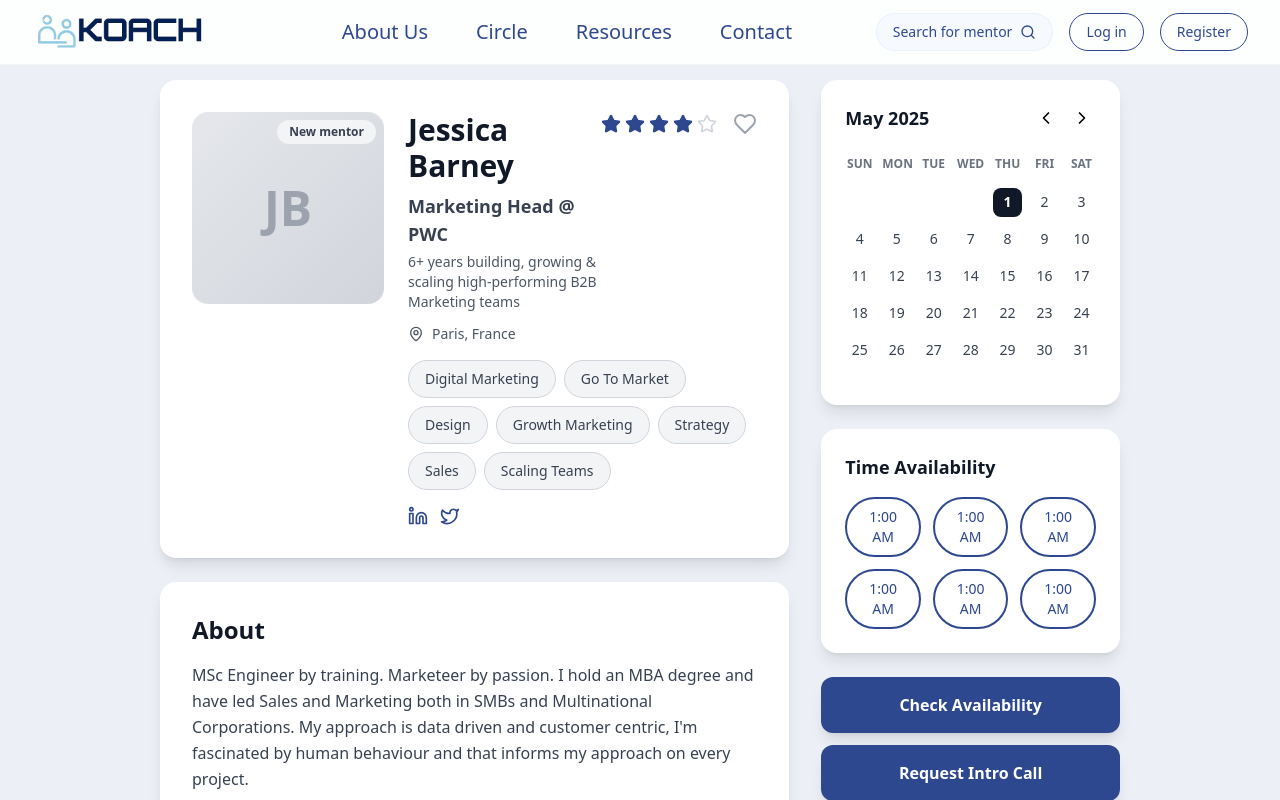
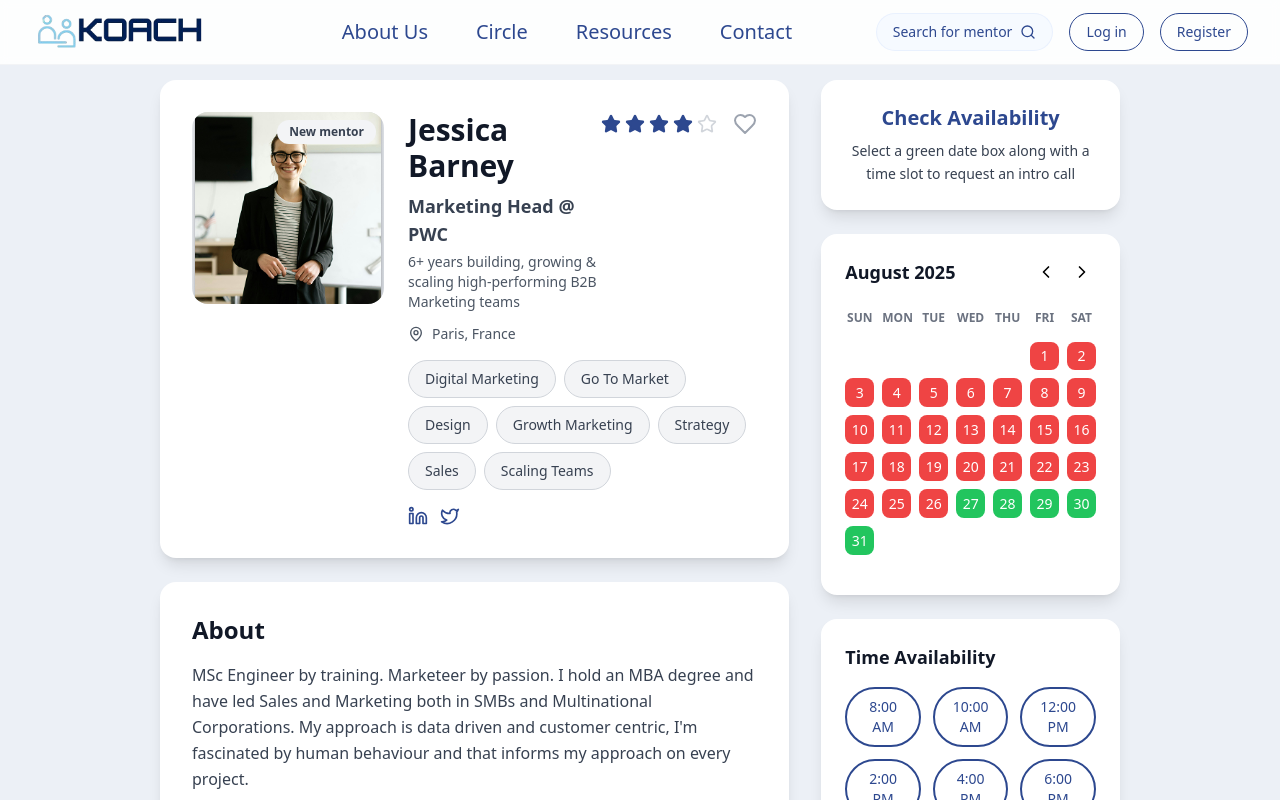
Before and after one commit to sumitkshaw/Koach, a React (Vite) app: page /listing/jessica in a window 1280 px wide. Shown: the top 800 px of the page. Built offline with nearby package versions, Linux system fonts and the light colour scheme; no server answers.

Commit message:
booking-1

```diff
--- a/package.json
+++ b/package.json
@@ -13,6 +13,7 @@
     "appwrite": "^20.1.0",
     "autoprefixer": "^10.4.20",
     "axios": "^1.7.9",
+    "d3-geo": "^3.1.1",
     "firebase": "^11.9.1",
     "framer-motion": "^12.4.5",
     "lucide": "^0.473.0",
@@ -23,8 +24,10 @@
     "react-feather": "^2.0.10",
     "react-icons": "^5.4.0",
     "react-router-dom": "^7.1.1",
+    "react-simple-maps": "^3.0.0",
     "tailwind-scrollbar-hide": "^2.0.0",
-    "tailwindcss": "^3.4.16"
+    "tailwindcss": "^3.4.16",
+    "world-atlas": "^2.0.2"
   },
   "devDependencies": {
     "@eslint/js": "^9.15.0",
--- a/src/components/Hero.jsx
+++ b/src/components/Hero.jsx
@@ -101,10 +101,6 @@ function Hero() {
                 Search for Koach
               </button>
             </div>
-
-            <p className="mt-4 text-gray-800 text-left underline text-base">
-              Not ready? Join our community and move your goals forward together.
-            </p>
           </div>
 
           {/* Right Images */}
--- a/src/pages/listing-booking/Demo.jsx
+++ b/src/pages/listing-booking/Demo.jsx
@@ -1,13 +1,17 @@
 import { Star, Heart, Linkedin, Twitter, ChevronLeft, ChevronRight, Calendar, Briefcase, GraduationCap, MapPin, Mail, Phone } from 'lucide-react';
-import { useState } from 'react';
+import { useState, useEffect } from 'react';
 import Footer from '../../components/Footer';
+import { useNavigate } from "react-router-dom";
 
 function Demo() {
+  const navigate = useNavigate();
   const [selectedDate, setSelectedDate] = useState(null);
   const [selectedTime, setSelectedTime] = useState(null);
   const [isFavorite, setIsFavorite] = useState(false);
-  const [currentMonth, setCurrentMonth] = useState(4); // May 2025 (0-indexed)
-  const [currentYear, setCurrentYear] = useState(2025);
+  const [currentMonth, setCurrentMonth] = useState(new Date().getMonth());
+  const [currentYear, setCurrentYear] = useState(new Date().getFullYear());
+  const [bookingError, setBookingError] = useState('');
+  const [isLoggedIn, setIsLoggedIn] = useState(false); // Set to true if user is logged in
 
   const mentor = {
     name: 'Jessica Barney',
@@ -62,12 +66,12 @@ function Demo() {
   };
 
   const timeSlots = [
-    '1:00 AM',
-    '1:00 AM',
-    '1:00 AM',
-    '1:00 AM',
-    '1:00 AM',
-    '1:00 AM'
+    '8:00 AM',
+    '10:00 AM',
+    '12:00 PM',
+    '2:00 PM',
+    '4:00 PM',
+    '6:00 PM'
   ];
 
   const plans = [
@@ -110,6 +114,101 @@ function Demo() {
 
   const monthNames = ['January', 'February', 'March', 'April', 'May', 'June', 'July', 'August', 'September', 'October', 'November', 'December'];
 
+  // Get today's date for comparison
+  const today = new Date();
+  const todayDate = today.getDate();
+  const todayMonth = today.getMonth();
+  const todayYear = today.getFullYear();
+
+  // Check if a date is available (green) or unavailable (red)
+  const isDateAvailable = (day) => {
+    if (!day) return false;
+
+    // If viewing current month and year
+    if (currentMonth === todayMonth && currentYear === todayYear) {
+      // Days 1-10 from today are unavailable (red)
+      // Days after 10 from today are available (green)
+      return day > todayDate + 10;
+    }
+
+    // If viewing future months, all days are available
+    if (currentYear > todayYear || (currentYear === todayYear && currentMonth > todayMonth)) {
+      return true;
+    }
+
+    // Past months are unavailable
+    return false;
+  };
+
+  // Check if date is in the past or within 10 days
+  const isDateUnavailable = (day) => {
+    if (!day) return false;
+
+    if (currentMonth === todayMonth && currentYear === todayYear) {
+      return day <= todayDate + 10;
+    }
+
+    if (currentYear < todayYear || (currentYear === todayYear && currentMonth < todayMonth)) {
+      return true;
+    }
+
+    return false;
+  };
+
+  // Handle date selection
+  const handleDateSelect = (day) => {
+    if (!day) return;
+
+    setSelectedDate(day);
+    setSelectedTime(null); // Reset time selection when date changes
+    setBookingError('');
+  };
+
+  // Handle intro call request
+  const handleIntroCallRequest = () => {
+    if (!selectedDate) {
+      setBookingError('Please select a date from the calendar');
+      return;
+    }
+
+    if (isDateUnavailable(selectedDate)) {
+      setBookingError('Selected date is not available. Please choose a green date.');
+      return;
+    }
+
+    if (!selectedTime) {
+      setBookingError('Please select a time slot');
+      return;
+    }
+
+    setBookingError('');
+    // Proceed with intro call request
+    alert('Intro call requested successfully!');
+  };
+
+  // Handle OPT button click
+  const handleOptClick = () => {
+    if (!isLoggedIn) {
+      navigate('/register');
+      return;
+    }
+
+    if (!selectedDate || !selectedTime) {
+      setBookingError('Please select both date and time before opting for a plan');
+      return;
+    }
+
+    if (isDateUnavailable(selectedDate)) {
+      setBookingError('Selected date is not available. Please choose a green date.');
+      return;
+    }
+
+    navigate('/booking');
+  };
+
+  // Check if OPT button should be disabled
+  const isOptDisabled = !isLoggedIn || !selectedDate || !selectedTime || isDateUnavailable(selectedDate);
+
   return (
     <div className="w-full bg-[#ECF0F6] min-h-screen">
       {/* Main Content */}
@@ -123,8 +222,12 @@ function Demo() {
                 <div className="flex flex-col md:flex-row gap-6">
                   {/* Profile Image */}
                   <div className="relative flex-shrink-0">
-                    <div className="w-48 h-48 bg-gradient-to-br from-gray-200 to-gray-300 rounded-2xl flex items-center justify-center">
-                      <span className="text-5xl font-bold text-gray-400">JB</span>
+                    <div className="w-48 h-48 bg-gradient-to-br from-gray-200 to-gray-300 rounded-2xl flex items-center justify-center overflow-hidden">
+                      <img
+                        src="/jessica.png"
+                        alt="Profile"
+                        className="w-full h-full object-cover"
+                      />
                     </div>
                     {mentor.isNewMentor && (
                       <div className="absolute top-2 right-2 bg-gray-100 text-gray-700 px-3 py-1 rounded-full text-xs font-semibold">
@@ -271,6 +374,18 @@ function Demo() {
             {/* Right Column - Booking */}
             <div className="lg:col-span-1">
               <div className="sticky top-8 space-y-6">
+                {/* Check Availability Header Style */}
+                <div className="bg-white rounded-2xl shadow-lg p-6 flex flex-col items-center">
+                  <h3 className="text-xl font-bold text-[#2D488F] mb-2">
+                    Check Availability
+                  </h3>
+
+                  <p className="text-sm text-gray-700 text-center leading-relaxed">
+                    Select a green date box along with a time slot to request an intro call
+                  </p>
+                </div>
+
+
                 {/* Calendar Card */}
                 <div className="bg-white rounded-2xl shadow-lg p-6">
                   <div className="flex items-center justify-between mb-4">
@@ -314,24 +429,31 @@ function Demo() {
                         {day}
                       </div>
                     ))}
-                    {generateCalendar().map((day, index) => (
+                    {generateCalendar().map((day, index) => {
+                      const available = isDateAvailable(day);
+                      const unavailable = isDateUnavailable(day);
+
+                      return (
                         <button
                           key={index}
-                        onClick={() => day && setSelectedDate(day)}
+                          onClick={() => handleDateSelect(day)}
                           disabled={!day}
                           className={`aspect-square flex items-center justify-center text-sm rounded-lg transition-colors ${
                             !day
                               ? 'invisible'
                               : day === selectedDate
-                            ? 'bg-[#2D488F] text-white font-bold'
-                            : day === 1
-                            ? 'bg-gray-900 text-white font-bold'
-                            : 'hover:bg-gray-100 text-gray-700'
+                              ? 'bg-[#2D488F] text-white font-bold ring-2 ring-[#2D488F] ring-offset-2'
+                              : unavailable
+                              ? 'bg-red-500 text-white font-medium cursor-not-allowed'
+                              : available
+                              ? 'bg-green-500 text-white font-medium hover:bg-green-600'
+                              : 'bg-gray-200 text-gray-500'
                           }`}
                         >
                           {day}
                         </button>
-                    ))}
+                      );
+                    })}
                   </div>
                 </div>
 
@@ -357,12 +479,22 @@ function Demo() {
 
                 {/* Action Buttons */}
                 <div className="space-y-3">
-                  <button className="w-full bg-[#2D488F] text-white py-4 rounded-xl font-semibold hover:bg-[#1e3260] transition-colors shadow-lg">
-                    Check Availability
-                  </button>
-                  <button className="w-full bg-[#2D488F] text-white py-4 rounded-xl font-semibold hover:bg-[#1e3260] transition-colors shadow-lg">
+                  <button
+                    onClick={handleIntroCallRequest}
+                    disabled={!selectedDate || !selectedTime || isDateUnavailable(selectedDate)}
+                    className={`w-full py-4 rounded-xl font-semibold transition-colors shadow-lg ${
+                      !selectedDate || !selectedTime || isDateUnavailable(selectedDate)
+                        ? 'bg-gray-300 text-gray-500 cursor-not-allowed'
+                        : 'bg-[#2D488F] text-white hover:bg-[#1e3260]'
+                    }`}
+                  >
                     Request Intro Call
                   </button>
+                  {bookingError && (
+                    <p className="text-red-600 text-sm text-center border-t-2 border-red-600 pt-2">
+                      {bookingError}
+                    </p>
+                  )}
                 </div>
 
                 {/* Mentorship Plans */}
@@ -397,7 +529,15 @@ function Demo() {
                             <span className="text-gray-600">/ month</span>
                           </div>
 
-                          <button className="w-full bg-yellow-400 text-gray-900 py-3 rounded-lg font-bold hover:bg-yellow-500 transition-colors">
+                          <button
+                            onClick={handleOptClick}
+                            disabled={isOptDisabled}
+                            className={`w-full py-3 rounded-lg font-bold transition-colors ${
+                              isOptDisabled
+                                ? 'bg-gray-300 text-gray-500 cursor-not-allowed'
+                                : 'bg-yellow-400 text-gray-900 hover:bg-yellow-500'
+                            }`}
+                          >
                             OPT
                           </button>
                         </div>
--- a/src/pages/listing-booking/Listing.jsx
+++ b/src/pages/listing-booking/Listing.jsx
@@ -41,7 +41,7 @@ function Listing() {
       company: 'PWC',
       experience: '6 years',
       rating: 4.0,
-      image: '/api/placeholder/200/200',
+      image: '/jessica.png',
       badge: 'New mentor',
       badgeType: 'secondary'
     },
@@ -150,10 +150,18 @@ function Listing() {
                   className="bg-white rounded-2xl shadow-md hover:shadow-xl transition-all duration-300 overflow-hidden cursor-pointer group"
                 >
                   <div className="relative h-64 overflow-hidden">
-                    <div className="w-full h-full bg-gradient-to-br from-gray-200 to-gray-300 flex items-center justify-center">
-                      <span className="text-4xl font-bold text-gray-400">
-                        {mentor.name.split(' ').map(n => n[0]).join('')}
-                      </span>
+                    <div className="w-full h-full bg-gradient-to-br from-gray-200 to-gray-300 flex items-center justify-center overflow-hidden">
+                      {mentor.image && mentor.image !== '/api/placeholder/200/200' ? (
+                        <img
+                          src={mentor.image}
+                          alt={mentor.name}
+                          className="w-full h-full object-cover"
+                        />
+                      ) : (
+                        <span className="text-4xl font-bold text-gray-400">
+                          {mentor.name.split(' ').map(n => n[0]).join('')}
+                        </span>
+                      )}
                     </div>
 
                     {mentor.badge && (
```
Also changed, not shown: public/jessica.png (added), 1 other file (tests, documents, lock files or other folders). Lines whose indentation alone changed are shown as unchanged.
